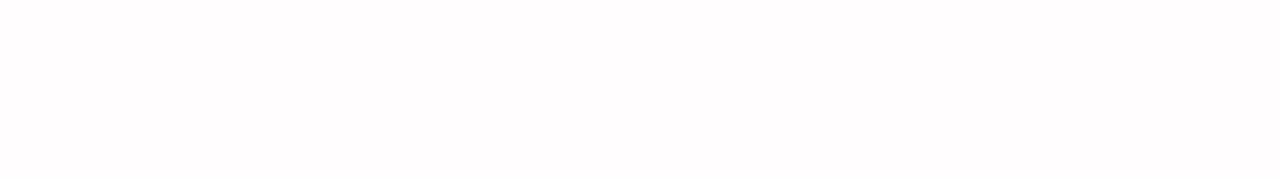
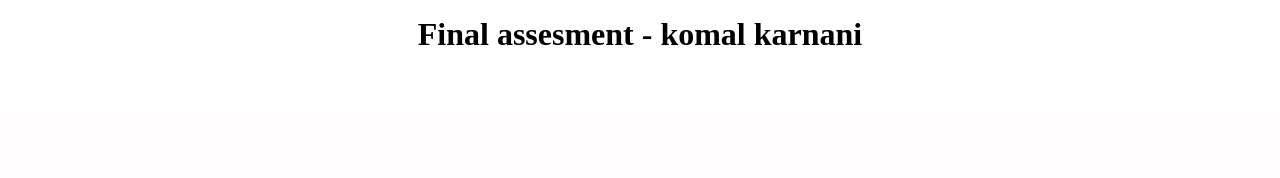
Before and after one commit to 123komal/Html-Css, a plain HTML site: page Test.html in a window 1280 px wide. Shown: the top 178 px of the page. Drawn offline with Linux system fonts and the light colour scheme.

Commit message:
Update Test.html

```diff
--- a/Test.html
+++ b/Test.html
@@ -8,6 +8,9 @@
     <title>Document</title>
 </head>
 <body>
+    <div id="hh">
+        <h1>Final assesment - komal karnani</h1>
+    </div>
    <div id="back">
        <div class="box">
 <div id="first">
```
